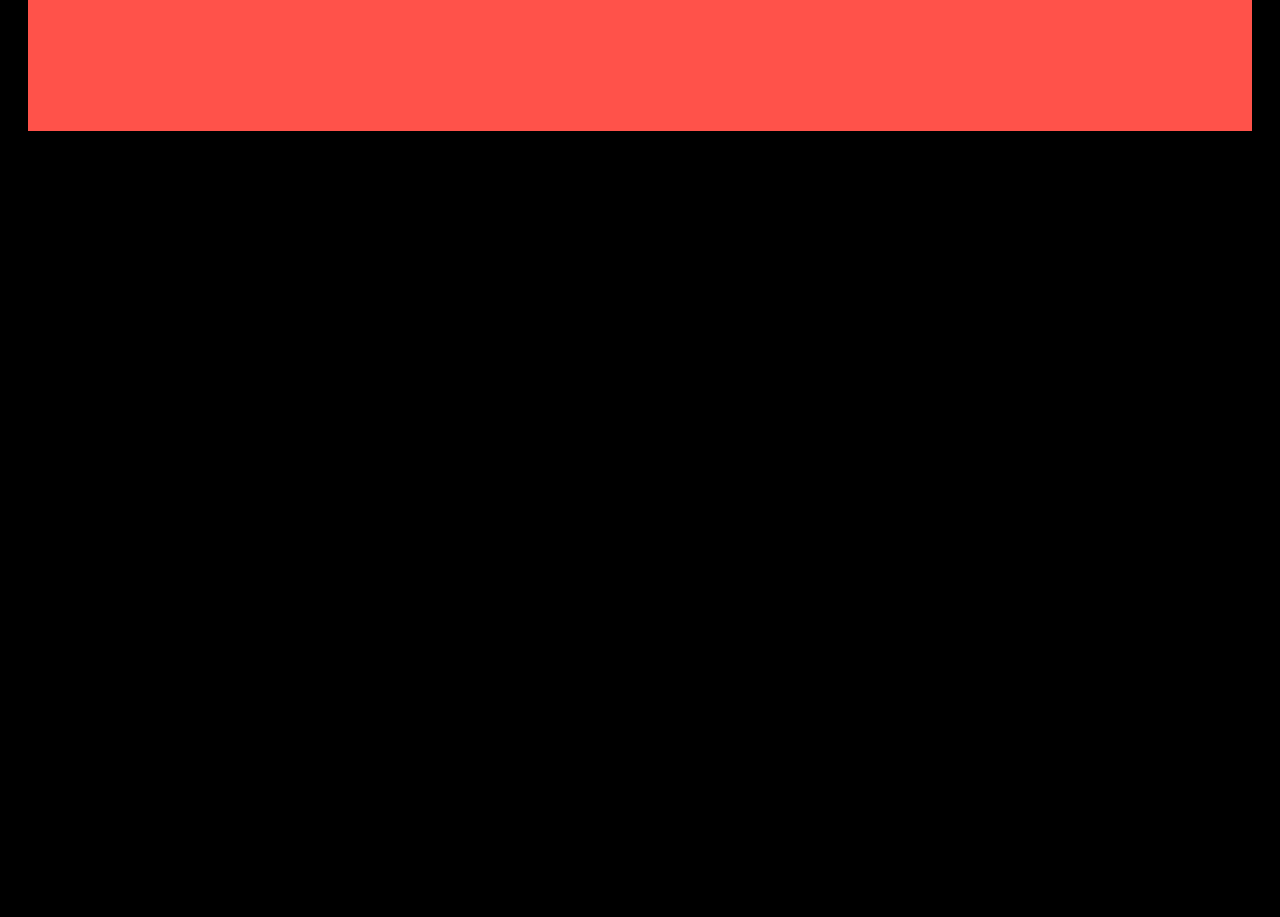
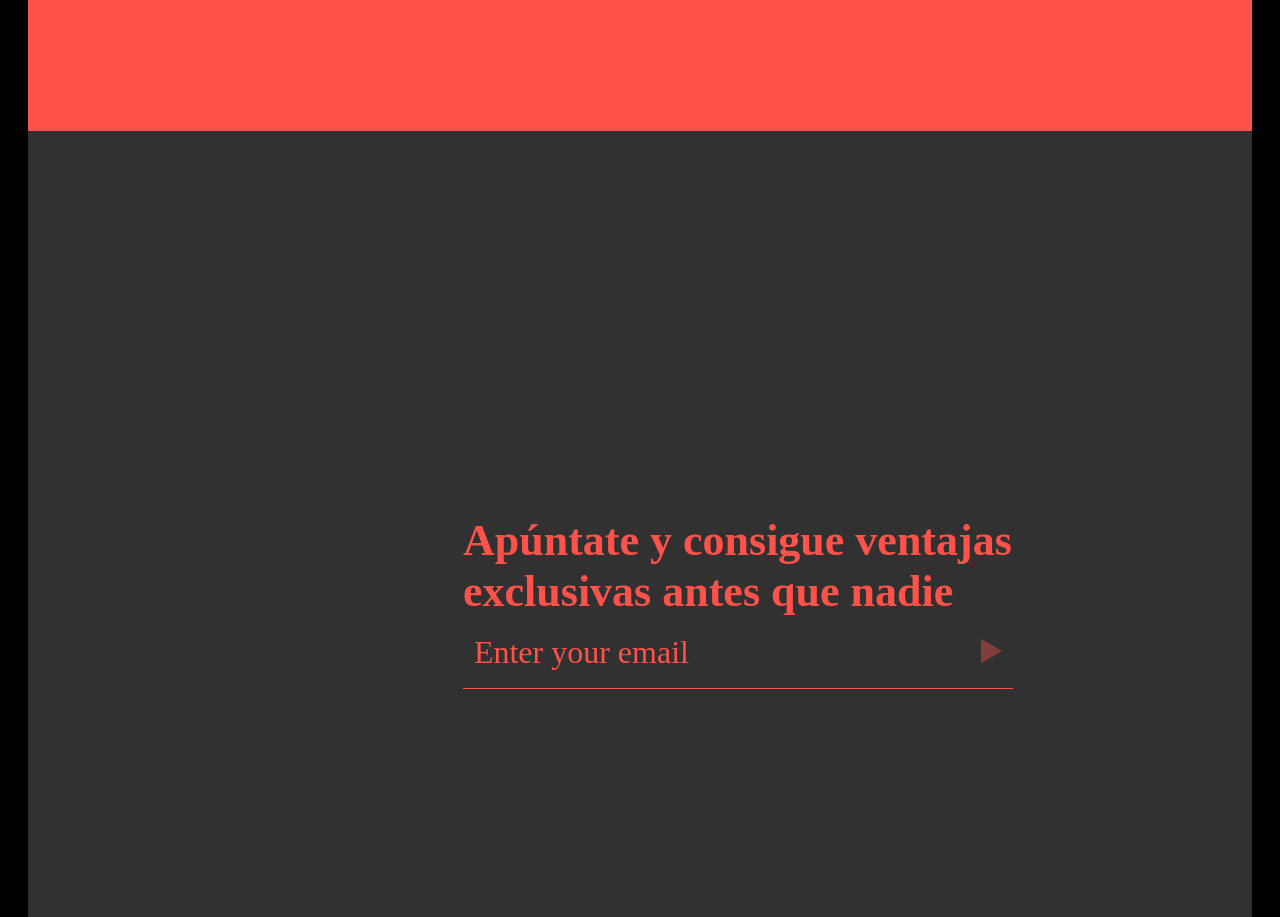
Before and after one commit to Yevhenbk/worksut-landing, a React (Create React App) app: page / in a window 1280 px wide. Shown: the part 1880-2797 px from the top of the page. Before the commit the page ends 2019 px from the top, so only its background shows below. Built offline with nearby package versions, Linux system fonts and the light colour scheme.

Commit message:
Creating Slide-5

```diff
--- a/src/sample/SampleView.scss
+++ b/src/sample/SampleView.scss
@@ -1,6 +1,6 @@
 body {
   background-color: black;
-	font-family: 'Gilroy';
+  font-family: "Gilroy";
   padding: 0 20px;
 }
 
--- a/src/sample/SampleView.tsx
+++ b/src/sample/SampleView.tsx
@@ -1,16 +1,17 @@
-import { Next, Back } from '../functions/functions.slider'
-import { Styler } from '../services/Settings/Settings.Styler'
-import { Tokens } from '../static/Tokens'
-import { useEffect, useState } from 'react'
-import { useAppDispatch, useAppSelector } from '../core/core.app.hooks'
-import './SampleView.scss'
-import Input from '../components/Input/Input'
-import ProgressBar from '../components/ProgressBar/ProgressBar'
-import Scrollable from '../components/Scrollable/Scrollable'
-import SocialSection from '../components/SocialSection/SocialSection'
-import Text from '../components/Text/Text'
-import Slide2 from '../views/app/Slide-2/Slide-2'
-import Label from '../components/Label/Label'
+import { Next, Back } from "../functions/functions.slider";
+import { Styler } from "../services/Settings/Settings.Styler";
+import { Tokens } from "../static/Tokens";
+import { useEffect, useState } from "react";
+import { useAppDispatch, useAppSelector } from "../core/core.app.hooks";
+import "./SampleView.scss";
+import Input from "../components/Input/Input";
+import ProgressBar from "../components/ProgressBar/ProgressBar";
+import Scrollable from "../components/Scrollable/Scrollable";
+import SocialSection from "../components/SocialSection/SocialSection";
+import Text from "../components/Text/Text";
+import Slide2 from "../views/app/Slide-2/Slide-2";
+import Label from "../components/Label/Label";
+import Slide5 from "../views/app/Slide-5/Slide-5";
 
 /**
  * ! Main Instance of the application
@@ -18,26 +19,22 @@ import Label from '../components/Label/Label'
  */
 
 const SampleView = () => {
-	const position = useAppSelector((state) => state.slider.position)
-	const dispatch = useAppDispatch()
-	const [email, setEmail] = useState<string>()
+  const position = useAppSelector((state) => state.slider.position);
+  const dispatch = useAppDispatch();
+  const [email, setEmail] = useState<string>();
   useEffect(() => {
-		console.log(email)
-	}, [email])
+    console.log(email);
+  }, [email]);
 
   return (
     <>
       <div>
         <div>
-					<h1 className='positionTitle'>Position {position}</h1>
-					<button
-						className='positionButton'
-						onClick={() => dispatch(Back())}>
+          <h1 className="positionTitle">Position {position}</h1>
+          <button className="positionButton" onClick={() => dispatch(Back())}>
             Back
           </button>
-					<button
-						className='positionButton'
-						onClick={() => dispatch(Next())}>
+          <button className="positionButton" onClick={() => dispatch(Next())}>
             Next
           </button>
         </div>
@@ -46,24 +43,23 @@ const SampleView = () => {
           fontWeight={Tokens.Typography.Weights.Bolder}
           fontSize={Tokens.Typography.Sizes.Website.Regular}
           fontFamily={Tokens.Typography.FontFamily.Primary}
-					text='Apúntate y consigue ventajas exclusivas antes que nadie'
-				>
-			</Label>
+          text="Apúntate y consigue ventajas exclusivas antes que nadie"
+        ></Label>
 
         <Input
           color={Tokens.Colors.Text.Primary}
-					type='email'
-					placeholder='Enter your email'
+          type="email"
+          placeholder="Enter your email"
           handleChange={setEmail}
-					validator={new RegExp('^[a-z]{2,}$')}
+          validator={new RegExp("^[a-z]{2,}$")}
           wrapper={{
             icon: {
-							enabled: 'wrapper_input_enabled.png',
-							disabled: 'wrapper_input_disabled.png',
+              enabled: "wrapper_input_enabled.png",
+              disabled: "wrapper_input_disabled.png",
             },
-						alt: 'Icon setted to sent email',
+            alt: "Icon setted to sent email",
             handleClick: () => {
-							console.log('Click')
+              console.log("Click");
             },
           }}
         />
@@ -71,23 +67,23 @@ const SampleView = () => {
       <div>
         <Input
           color={Tokens.Colors.Text.Primary}
-					type='email'
-					placeholder='Introduce tu correo electronico'
+          type="email"
+          placeholder="Introduce tu correo electronico"
           handleChange={setEmail}
-					validator={new RegExp('^[a-z]{2,}$')}
+          validator={new RegExp("^[a-z]{2,}$")}
           wrapper={{
             icon: {
-							enabled: 'wrapper_input_enabled.png',
-							disabled: 'wrapper_input_disabled.png',
+              enabled: "wrapper_input_enabled.png",
+              disabled: "wrapper_input_disabled.png",
             },
-						alt: 'Icon setted to sent email',
+            alt: "Icon setted to sent email",
             handleClick: () => {
-							console.log('Click')
+              console.log("Click");
             },
           }}
         />
       </div>
-			<div className='titleSections'>
+      <div className="titleSections">
         <h1>Social Section</h1>
         <br />
         <SocialSection
@@ -107,52 +103,59 @@ const SampleView = () => {
           ]}
         />
       </div>
-			<div className='mt-3'>
+      <div className="mt-3">
+        <Text
+          color={Tokens.Colors.Text.Secondary}
+          fontWeight={Tokens.Typography.Weights.Bolder}
+          fontFamily={Tokens.Typography.FontFamily.Secondary}
+          fontSize={Tokens.Typography.Sizes.Website.Small}
+          text="bienvenido a la nueva forma de encontrar trabajo y contratar personas."
+          styler={(text) => Styler.UpperCasing(text)}
+          width={20}
+        />
+      </div>
+      <div className="mt-3">
         <Text
           color={Tokens.Colors.Text.Secondary}
           fontWeight={Tokens.Typography.Weights.Bold}
           fontFamily={Tokens.Typography.FontFamily.Secondary}
           fontSize={Tokens.Typography.Sizes.Website.Small}
-					text='bienvenido a la nueva forma de encontrar trabajo y contratar personas.'
-					styler={(text) => Styler.UpperCasing(text)}
-					width={20}
-				/>
-			</div>
-			<div className='mt-3'>
-				<Text
-					color={Tokens.Colors.Text.Secondary}
-					fontWeight={Tokens.Typography.Weights.Bold}
-					fontFamily={Tokens.Typography.FontFamily.Secondary}
-					fontSize={Tokens.Typography.Sizes.Website.Small}
-					text='bienvenido al cambio.'
+          text="bienvenido al cambio."
           styler={(text) => Styler.UpperCasing(text)}
         />
       </div>
-			<div className='mt-3'>
+      <div className="mt-3">
         <Text
           color={Tokens.Colors.Text.Secondary}
           fontWeight={Tokens.Typography.Weights.Black}
           fontSize={Tokens.Typography.Sizes.Website.xSmall}
-					text='text component'
+          text="text component"
           styler={(text) => Styler.UpperCasing(text)}
         />
       </div>
-			<div className='mt-3'>
+      <div className="mt-3">
         <ProgressBar progress={100}></ProgressBar>
       </div>
-			<div className='mt-3'>
+      <div className="mt-3">
         <Scrollable />
       </div>
-			<div className='mt-3'>
+      <div className="mt-3">
         <Slide2
           bgColor={Tokens.Colors.Backgrounds.Primary}
           width={100}
           height={100}
         />
       </div>
+      <div>
+        <Slide5
+          bgColor={Tokens.Colors.Backgrounds.Secondary}
+          width={100}
+          height={100}
+        />
+      </div>
     </>
-	)
-}
+  );
+};
 
 // * Export the application
-export default SampleView
+export default SampleView;
--- a/src/views/app/Slide-5/Slide-5.tsx
+++ b/src/views/app/Slide-5/Slide-5.tsx
@@ -1 +1,74 @@
-import React from 'react'
+import React, { useEffect, useState } from "react";
+import PropTypes from "prop-types";
+import { SlideStyled5 } from "./SlideStyled-5";
+import { Tokens } from "../../../static/Tokens";
+import Label from "../../../components/Label/Label";
+import Input from "../../../components/Input/Input";
+import { DivStyled5 } from "./SlideStyled-5";
+
+// * Define proptypes object
+const Slide5Proptypes = {
+  bgColor: PropTypes.string,
+  width: PropTypes.number,
+  height: PropTypes.number,
+};
+
+// * Define the type to infer props
+type Slide5PropsTyped = PropTypes.InferProps<typeof Slide5Proptypes>;
+
+/**
+ * ! Define the landing title component
+ * * MgTablante & CarolTraba - 2022/02/10
+ * @param props {props}
+ */
+
+const Slide5: React.FC<Slide5PropsTyped> = (props: any) => {
+  // * View Builder
+  const [email, setEmail] = useState<string>();
+  useEffect(() => {
+    console.log(email);
+  }, [email]);
+
+  return (
+    <>
+      <SlideStyled5
+        bgColor={props.bgColor}
+        width={props.width}
+        height={props.height}
+      >
+        <DivStyled5>
+          <Label
+            color={Tokens.Colors.Text.Secondary}
+            fontWeight={Tokens.Typography.Weights.Bolder}
+            fontSize={Tokens.Typography.Sizes.Website.Regular}
+            fontFamily={Tokens.Typography.FontFamily.Primary}
+            text="Apúntate y consigue ventajas exclusivas antes que nadie"
+          ></Label>
+          <Input
+            color={Tokens.Colors.Text.Secondary}
+            type="email"
+            placeholder="Enter your email"
+            handleChange={setEmail}
+            validator={new RegExp("^[a-z]{2,}$")}
+            wrapper={{
+              icon: {
+                enabled: "wrapper_input_enabled.png",
+                disabled: "wrapper_input_disabled.png",
+              },
+              alt: "Icon setted to sent email",
+              handleClick: () => {
+                console.log("Click");
+              },
+            }}
+          />
+        </DivStyled5>
+      </SlideStyled5>
+    </>
+  );
+};
+
+// * Proptypes
+Slide5.propTypes = Slide5Proptypes;
+
+// * Export component
+export default Slide5;
--- a/src/views/app/Slide-5/SlideStyled-5.ts
+++ b/src/views/app/Slide-5/SlideStyled-5.ts
@@ -1 +1,28 @@
 import styled from "styled-components";
+
+// * Interface definition for props configuration
+interface SlideStyled5Props {
+  bgColor: string;
+  width: number;
+  height: number;
+}
+
+// * Styled landing title
+export const SlideStyled5 = styled.div<SlideStyled5Props>`
+  width: ${(props) => props.width}%;
+  height: ${(props) => props.height}vh;
+  background-color: ${(props) => props.bgColor};
+
+  display: flex;
+  flex-direction: column;
+  align-items: center;
+  justify-content: center;
+  position: relative;
+`;
+
+export const DivStyled5 = styled.div`
+  left: 195px;
+  top: 384px;
+  position: absolute;
+  margin-left: 15rem;
+`;
```
Also changed, not shown: src/views/app/Slide-2/SlideStyled-2.ts (+5 -5 lines). Lines whose indentation alone changed are shown as unchanged.
